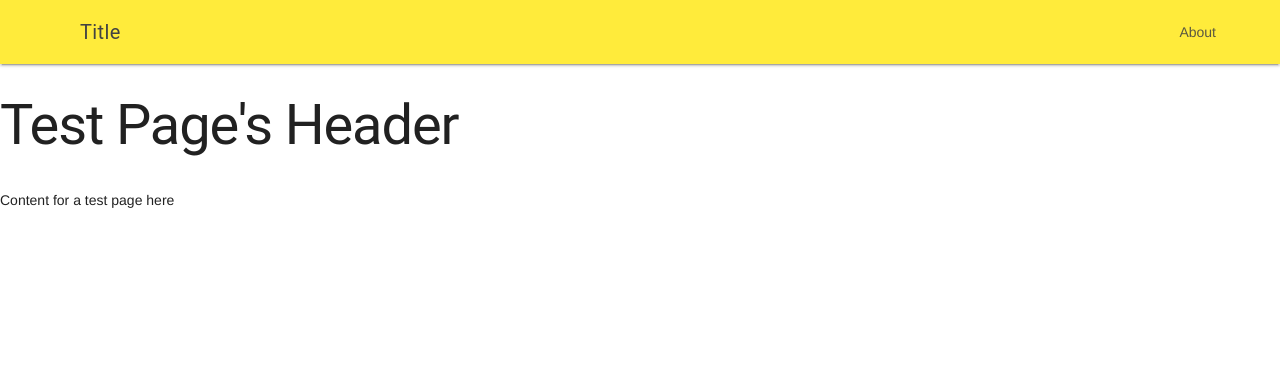
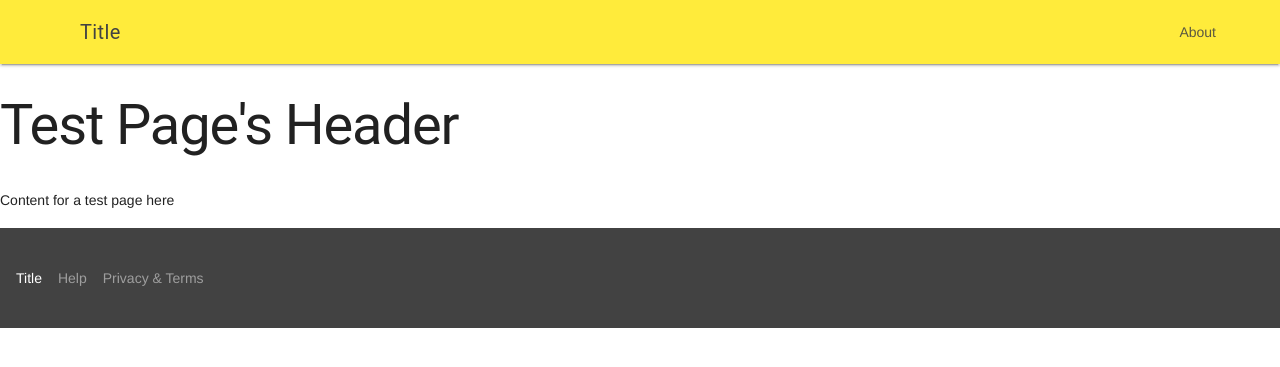
Before and after one commit to vantravel/vantravel.github.io, a Jekyll site: the page built from index.html, in a window 1280 px wide. Shown: the top 367 px of the page. Built offline with Jekyll 4.4.1, drawn with Linux system fonts in a browser that asks for light colours.

Commit message:
Update default.html

```diff
--- a/_layouts/default.html
+++ b/_layouts/default.html
@@ -35,5 +35,14 @@
 				<div class="page-content">{{ content }}</div>
 				</main>
 			</div>
+			<footer class="mdl-mini-footer">
+				<div class="mdl-mini-footer__left-section">
+					<div class="mdl-logo">Title</div>
+					<ul class="mdl-mini-footer__link-list">
+						<li><a href="#">Help</a></li>
+						<li><a href="#">Privacy &amp; Terms</a></li>
+					</ul>
+				</div>
+			</footer>
 		</body>
 	</html>
```
